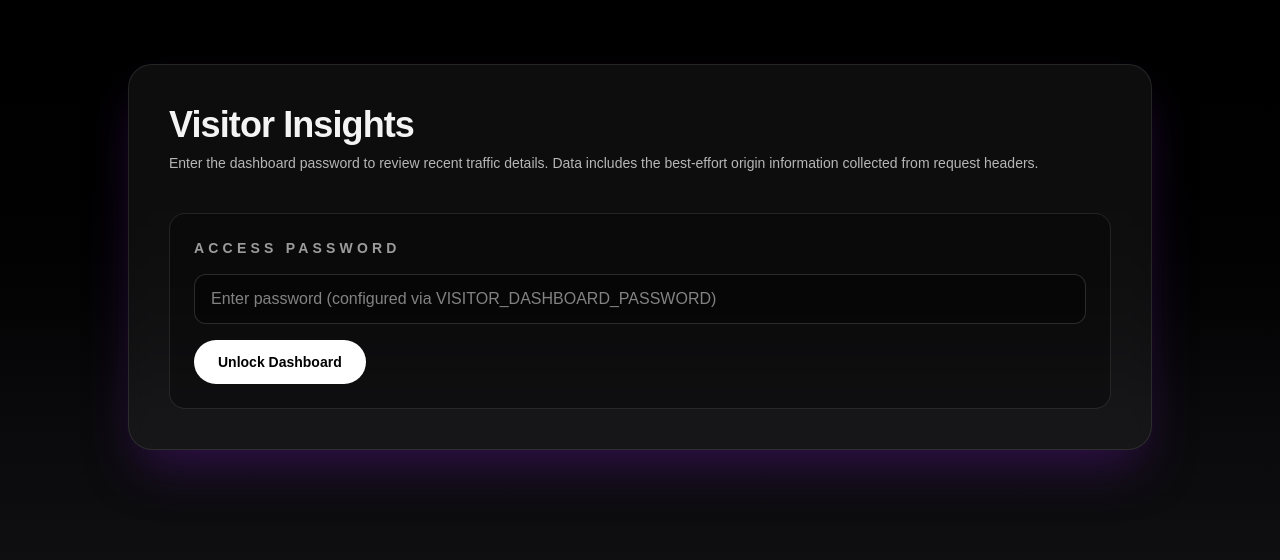
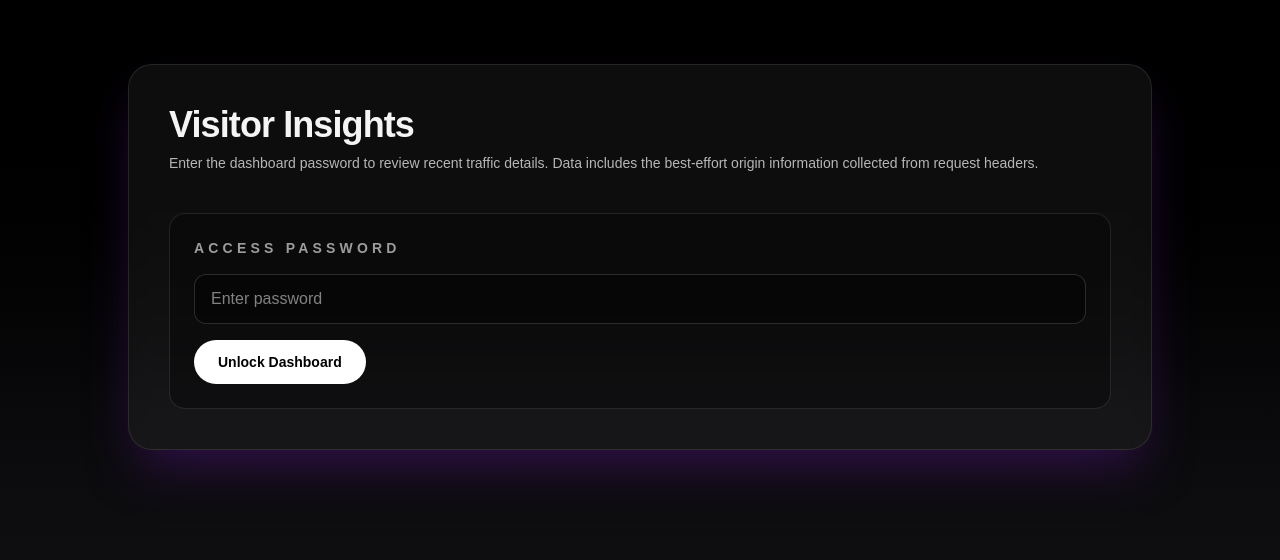
Before and after one commit to team-homepage-music/my-site, a Next.js app: page /visitors in a window 1280 px wide. Shown: the top 560 px of the page. Built offline with nearby package versions, Linux system fonts and the light colour scheme.

Commit message:
パスワード入力欄のプレースホルダーを更新し、よりシンプルな表現に変更しました。

```diff
--- a/app/visitors/page.tsx
+++ b/app/visitors/page.tsx
@@ -115,7 +115,7 @@ export default function VisitorsDashboard() {
             value={password}
             onChange={(event) => setPassword(event.target.value)}
             className="rounded-xl border border-white/15 bg-black/40 px-4 py-3 text-white focus:border-white/40 focus:outline-none focus:ring-2 focus:ring-white/40"
-            placeholder="Enter password (configured via VISITOR_DASHBOARD_PASSWORD)"
+            placeholder="Enter password"
             autoComplete="current-password"
           />
           <div className="flex items-center gap-3">
```
